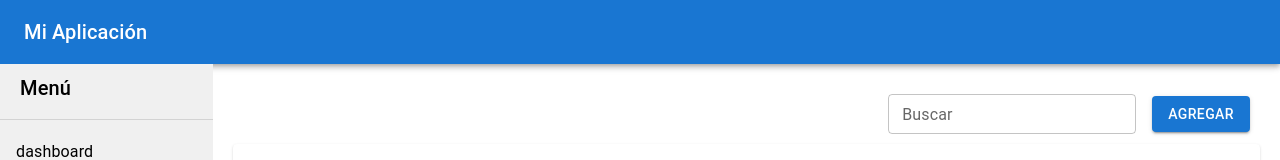
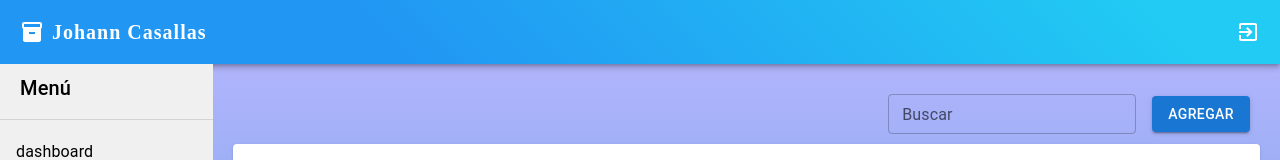
Before and after one commit to JohannCasallas/sistema-inventario-frontend, a React (Create React App) app: page /pages/categorias in a window 1280 px wide. Shown: the top 160 px of the page. Built offline with nearby package versions, Linux system fonts and the light colour scheme; no server answers.

Commit message:
Se generan estilos generales

```diff
--- a/src/App.css
+++ b/src/App.css
@@ -1,38 +1,3 @@
-.App {
-  text-align: center;
+body {
+  background: linear-gradient(to bottom, #bcb8ff, #4d97dc);
 }
-
-.App-logo {
-  height: 40vmin;
-  pointer-events: none;
-}
-
-@media (prefers-reduced-motion: no-preference) {
-  .App-logo {
-    animation: App-logo-spin infinite 20s linear;
-  }
-}
-
-.App-header {
-  background-color: #282c34;
-  min-height: 100vh;
-  display: flex;
-  flex-direction: column;
-  align-items: center;
-  justify-content: center;
-  font-size: calc(10px + 2vmin);
-  color: white;
-}
-
-.App-link {
-  color: #61dafb;
-}
-
-@keyframes App-logo-spin {
-  from {
-    transform: rotate(0deg);
-  }
-  to {
-    transform: rotate(360deg);
-  }
-}
--- a/src/components/Layout/pages/layout/AppBar.tsx
+++ b/src/components/Layout/pages/layout/AppBar.tsx
@@ -1,18 +1,41 @@
 import React from 'react';
-import AppBar from '@mui/material/AppBar';
-import Toolbar from '@mui/material/Toolbar';
-import Typography from '@mui/material/Typography';
+import { AppBar, Toolbar, Typography, IconButton, styled } from '@mui/material';
+import InventoryIcon from '@mui/icons-material/Inventory';
+import ExitToAppIcon from '@mui/icons-material/ExitToApp';
+import { useNavigate } from 'react-router-dom';
+
+const StyledAppBar = styled(AppBar)({
+    background: 'linear-gradient(45deg, #2196F3 30%, #21CBF3 90%)',
+});
+
+const TitleTypography = styled(Typography)({
+    fontFamily: 'cursive',
+    fontWeight: 'bold',
+    letterSpacing: '1px',
+});
 
 const AppBarComponent: React.FC = () => {
+    const navigate = useNavigate();
+
+    const handleLogout = () => {
+        navigate('/login');
+    };
+
     return (
-        <AppBar position="static">
+        <StyledAppBar position="static">
             <Toolbar>
-                <Typography variant="h6" component="div" sx={{ flexGrow: 1 }}>
-                    Mi Aplicación
-                </Typography>
+                <IconButton edge="start" color="inherit" aria-label="menu">
+                    <InventoryIcon />
+                </IconButton>
+                <TitleTypography variant="h6" sx={{ flexGrow: 1 }}>
+                    Johann Casallas
+                </TitleTypography>
+                <IconButton edge="end" color="inherit" aria-label="logout" onClick={handleLogout}>
+                    <ExitToAppIcon />
+                </IconButton>
             </Toolbar>
-        </AppBar>
+        </StyledAppBar>
     );
 };
 
-export { AppBarComponent }
+export { AppBarComponent };
```
Also changed, not shown: src/components/Layout/pages/layout/fotter.tsx (deleted, +0 -13 lines), public/fondo.png (added).
